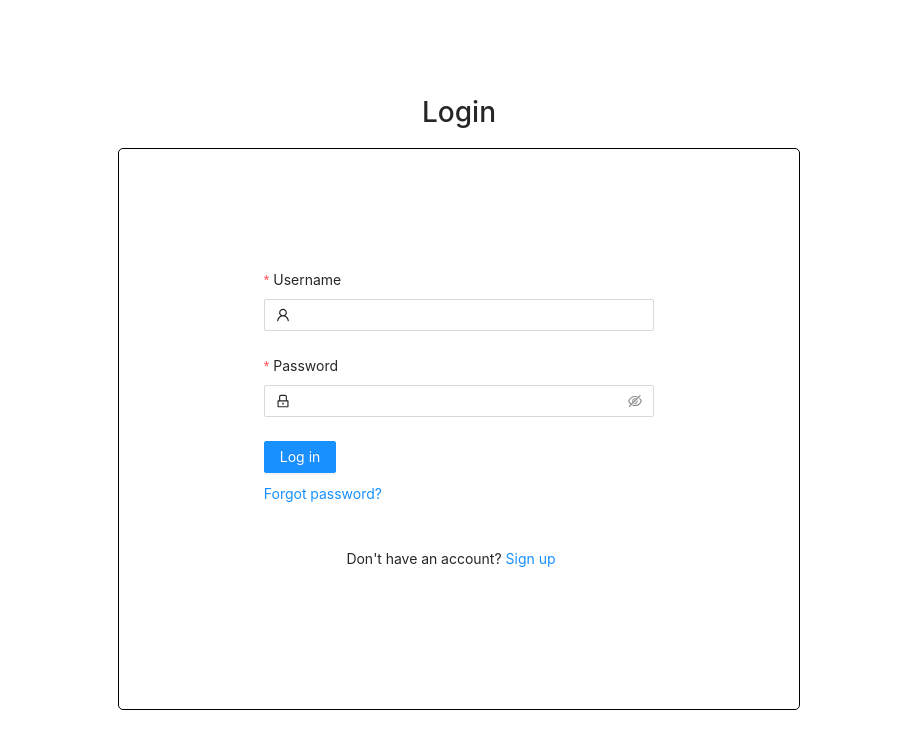
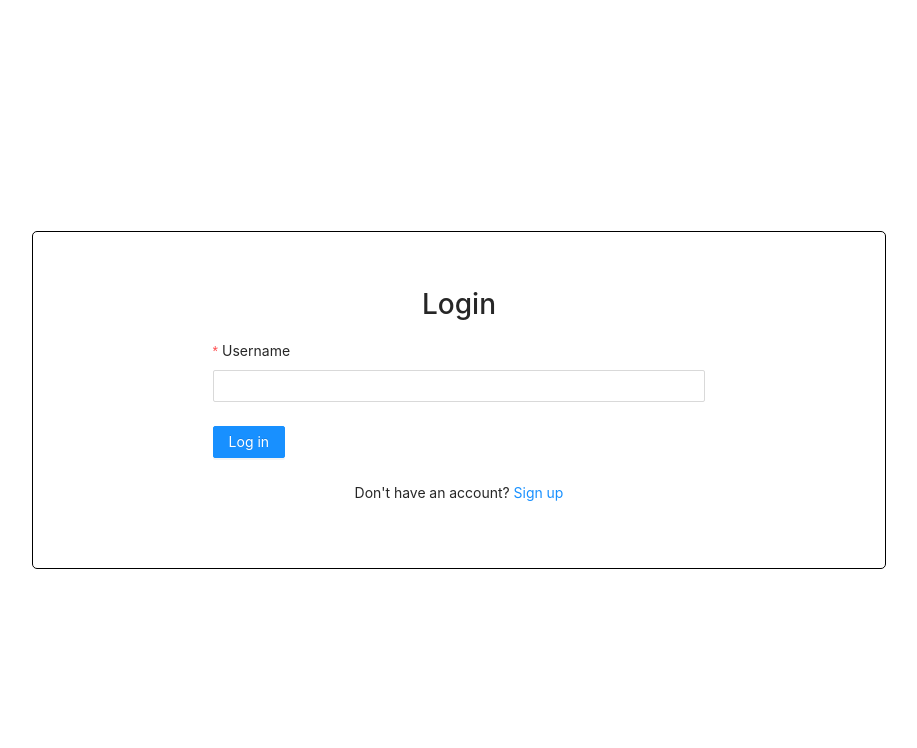
Before and after one commit to lhuang19/adaPT, a React (Create React App) app in the folder adapt/: page /login in a window 1280 px wide. Shown: the top 748 px of the page, without its empty margins (181-1098 px from the left). Built offline with nearby package versions, Linux system fonts and the light colour scheme.

Commit message:
Revert "Merge pull request #10 from cis350/feature/login-password"
This reverts commit 7e30445a0fcea4d671c62252c9e3604aad6ea079, reversing
changes made to 08b16e3b777568ae36c55d4996633a7cc0796ce0.

```diff
--- a/adapt/package.json
+++ b/adapt/package.json
@@ -3,7 +3,6 @@
   "version": "0.1.0",
   "private": true,
   "dependencies": {
-    "@ant-design/icons": "^4.7.0",
     "@testing-library/jest-dom": "^5.16.2",
     "@testing-library/react": "^12.1.4",
     "@testing-library/user-event": "^13.5.0",
--- a/adapt/src/App.js
+++ b/adapt/src/App.js
@@ -3,7 +3,7 @@ import { Routes, Route } from "react-router-dom";
 import Home from "./components/Home/Home";
 import Login from "./components/Login/Login";
 import Signup from "./components/Signup/Signup";
-import "antd/dist/antd.min.css";
+import "antd/dist/antd.css";
 import "./App.css";
 import { WithAuth } from "./context/Auth";
 
--- a/adapt/src/components/Home/Home.js
+++ b/adapt/src/components/Home/Home.js
@@ -3,6 +3,7 @@ import { AuthUserContext } from "../../context/Auth";
 
 function Home() {
   const { credentials } = useContext(AuthUserContext);
+  console.log(credentials);
   return (
     <div>
       <h1>Home</h1>
--- a/adapt/src/components/Login/Login.js
+++ b/adapt/src/components/Login/Login.js
@@ -1,58 +1,50 @@
-import React, { useState, useContext } from "react";
+import React, { useRef, useContext } from "react";
 import { useNavigate } from "react-router-dom";
-import { Row, Col, Form, Input, Button } from "antd";
-import { UserOutlined, LockOutlined } from "@ant-design/icons";
 import { AuthUserContext } from "../../context/Auth";
 import { loginRequest } from "../../modules/storage";
+import { Row, Col, Form, Input, Button } from "antd";
 
 function Login() {
   const { setCredentials } = useContext(AuthUserContext);
   const navigate = useNavigate();
-  const [errorMessage, setErrorMessage] = useState("");
+  const loginInput = useRef("");
 
-  async function loginHandler(values) {
-    const { username, password } = values;
-    const { success, error } = await loginRequest(username, password);
+  async function loginHandler() {
+    const input = loginInput.current;
+    const { success, error } = await loginRequest(input);
     if (success) {
-      setCredentials({ user: username });
+      setCredentials({ user: input });
       navigate("/");
     } else {
-      setErrorMessage(error);
+      alert(error);
     }
   }
-
+  function onInputHandler(event) {
+    loginInput.current = event.target.value;
+  }
   return (
-    <div
-      style={{
-        display: "flex",
-        justifyContent: "center",
-        alignItems: "center",
-        minHeight: "100vh",
-        minWidth: "100vw",
-      }}
-    >
-      <div style={{ width: "80%", minWidth: "450px", height: "80%" }}>
-        <Row justify="center">
-          <h1>Login</h1>
-        </Row>
-        <Row justify="center" align="middle">
+    <Row justify="center" align="middle" style={{ minHeight: "100vh" }}>
       <Col
         span={16}
         style={{
           padding: "15px",
           border: "1px solid black",
           borderRadius: "5px",
-              paddingTop: "120px",
-              paddingBottom: "120px",
+          paddingTop: "50px",
+          paddingBottom: "50px",
         }}
       >
         <Row justify="center">
+          <h1>Login</h1>
+        </Row>
+
+        <Row justify="center">
           <Form
             name="basic"
-                onFinish={(values) => loginHandler(values)}
+            onFinish={() => loginHandler()}
             autoComplete="off"
             style={{ width: " 60% " }}
-                layout="vertical"
+            layout={"vertical"}
           >
             <Form.Item
               label="Username"
@@ -64,60 +56,23 @@ function Login() {
                 },
               ]}
             >
-                  <Input
-                    prefix={<UserOutlined className="site-form-item-icon" />}
-                  />
-                </Form.Item>
-                <Form.Item
-                  label="Password"
-                  name="password"
-                  rules={[
-                    {
-                      required: true,
-                      message: "Please input your password!",
-                    },
-                  ]}
-                >
-                  <Input.Password
-                    prefix={<LockOutlined className="site-form-item-icon" />}
-                  />
+              <Input onChange={(input) => onInputHandler(input)} />
             </Form.Item>
             <Form.Item>
-                  <Button
-                    type="primary"
-                    htmlType="submit"
-                    style={{ marginBottom: "10px" }}
-                  >
+              <Button type="primary" htmlType="submit">
                 Log in
               </Button>
-                  <br />
-                  <p>
-                    <a className="login-form-forgot" href="/">
-                      Forgot password?
-                    </a>
-                    <span style={{ float: "right", color: "red" }}>
-                      {errorMessage}
-                    </span>
-                  </p>
             </Form.Item>
           </Form>
         </Row>
         <Row justify="center">
           <p>
-                Don&apos;t have an account?
-                <Button
-                  type="link"
-                  onClick={() => navigate("/signup")}
-                  style={{ paddingLeft: "3px" }}
-                >
-                  Sign up
-                </Button>
+            Don't have an account?{" "}
+            <a onClick={() => navigate("/signup")}>Sign up</a>
           </p>
         </Row>
       </Col>
     </Row>
-      </div>
-    </div>
   );
 }
 
--- a/adapt/src/components/Signup/Signup.js
+++ b/adapt/src/components/Signup/Signup.js
@@ -1,56 +1,49 @@
-import React, { useContext } from "react";
+import React, { useRef, useContext } from "react";
 import { useNavigate } from "react-router-dom";
-import { Row, Col, Form, Input, Button } from "antd";
-import { UserOutlined, LockOutlined } from "@ant-design/icons";
-
 import { AuthUserContext } from "../../context/Auth";
 import { signupRequest } from "../../modules/storage";
+import { Row, Col, Form, Input, Button } from "antd";
 
 function Signup() {
   const { setCredentials } = useContext(AuthUserContext);
   const navigate = useNavigate();
-  async function signupHandler(values) {
-    const { username, password } = values;
-    const { success, error } = await signupRequest(username, password);
+  const signupInput = useRef("");
+  async function signupHandler() {
+    const input = signupInput.current;
+    const { success, error } = await signupRequest(input);
     if (success) {
-      setCredentials({ user: username });
+      setCredentials({ user: input });
       navigate("/");
     } else {
       alert(error);
     }
   }
+  function onInputHandler(event) {
+    signupInput.current = event.target.value;
+  }
   return (
-    <div
-      style={{
-        display: "flex",
-        justifyContent: "center",
-        alignItems: "center",
-        minHeight: "100vh",
-        minWidth: "100vw",
-      }}
-    >
-      <div style={{ width: "80%", minWidth: "450px", height: "80%" }}>
-        <Row justify="center">
-          <h1>Signup</h1>
-        </Row>
-        <Row justify="center" align="middle">
+    <Row justify="center" align="middle" style={{ minHeight: "100vh" }}>
       <Col
         span={16}
         style={{
           padding: "15px",
           border: "1px solid black",
           borderRadius: "5px",
-              paddingTop: "120px",
-              paddingBottom: "120px",
+          paddingTop: "50px",
+          paddingBottom: "50px",
         }}
       >
         <Row justify="center">
+          <h1>Sign up</h1>
+        </Row>
+
+        <Row justify="center">
           <Form
             name="basic"
-                onFinish={(values) => signupHandler(values)}
+            onFinish={() => signupHandler()}
             autoComplete="off"
             style={{ width: " 60% " }}
-                layout="vertical"
+            layout={"vertical"}
           >
             <Form.Item
               label="Username"
@@ -58,41 +51,11 @@ function Signup() {
               rules={[
                 {
                   required: true,
-                      message: "Please create a username!",
-                    },
-                    {
-                      pattern: /^[a-zA-Z0-9]*$/,
-                      message: "Must be alphanumeric",
-                    },
-                    {
-                      pattern: /.{5,10}/,
-                      message: "Must be between 5 and 10 characters in length",
+                  message: "Please input your username!",
                 },
               ]}
-                  validateTrigger="onSubmit"
             >
-                  <Input
-                    prefix={<UserOutlined className="site-form-item-icon" />}
-                  />
-                </Form.Item>
-                <Form.Item
-                  label="Password"
-                  name="password"
-                  rules={[
-                    {
-                      required: true,
-                      message: "Please create a password!",
-                    },
-                    {
-                      pattern: /.{5,10}/,
-                      message: "Must be between 5 and 10 characters in length",
-                    },
-                  ]}
-                  validateTrigger="onSubmit"
-                >
-                  <Input.Password
-                    prefix={<LockOutlined className="site-form-item-icon" />}
-                  />
+              <Input onChange={(input) => onInputHandler(input)} />
             </Form.Item>
             <Form.Item>
               <Button type="primary" htmlType="submit">
@@ -101,22 +64,8 @@ function Signup() {
             </Form.Item>
           </Form>
         </Row>
-            <Row justify="center">
-              <p>
-                Already have an account?
-                <Button
-                  type="link"
-                  onClick={() => navigate("/login")}
-                  style={{ paddingLeft: "3px" }}
-                >
-                  Log in
-                </Button>
-              </p>
-            </Row>
       </Col>
     </Row>
-      </div>
-    </div>
   );
 }
 
--- a/adapt/src/modules/storage.js
+++ b/adapt/src/modules/storage.js
@@ -7,35 +7,18 @@
  * adaPT_users -- map. K=username, V=temporary value
  */
 
-async function getHash(input) {
-  const encoded = new TextEncoder().encode(input);
-  const hash = await crypto.subtle.digest("SHA-256", encoded);
-  let result = "";
-  const view = new DataView(hash);
-  for (let i = 0; i < hash.byteLength; i += 4) {
-    result += `00000000${view.getUint32(i).toString(16).slice(-8)}`;
-  }
-  return result;
-}
-
 /**
  *
  * @param {*} username
  * @returns true if account with username exists
  */
-async function loginRequest(username, password) {
+async function loginRequest(username) {
   const data = localStorage.getItem("adaPT_users");
   const parsedJSON = data === null ? {} : JSON.parse(data);
-  if (parsedJSON[username] === undefined) {
-    return { success: false, error: "User not found" };
-  }
-
-  const hashed = await getHash(password);
-  if (parsedJSON[username] !== undefined && hashed === parsedJSON[username]) {
+  if (parsedJSON[username] !== undefined) {
     return { success: true };
   }
-
-  return { success: false, error: "Incorrect password" };
+  return { success: false, error: "user not found" };
 }
 
 /**
@@ -43,15 +26,14 @@ async function loginRequest(username, password) {
  * @param {*} username
  * @returns true if account with username does not exist
  */
-async function signupRequest(username, password) {
+async function signupRequest(username) {
   const data = localStorage.getItem("adaPT_users");
   const parsedJSON = data === null ? {} : JSON.parse(data);
   if (parsedJSON[username] !== undefined) {
-    return { success: false, error: "User already exists" };
+    return { success: false, error: "user already exists" };
   }
-  const hashed = await getHash(password);
   if (parsedJSON[username] === undefined) {
-    parsedJSON[username] = hashed;
+    parsedJSON[username] = "temp data";
   }
   localStorage.setItem("adaPT_users", JSON.stringify(parsedJSON));
   return { success: true };
```
Also changed, not shown: adapt/src/context/Auth.js (+24 -0 lines), 1 other file (tests, documents, lock files or other folders). Lines whose indentation alone changed are shown as unchanged.
